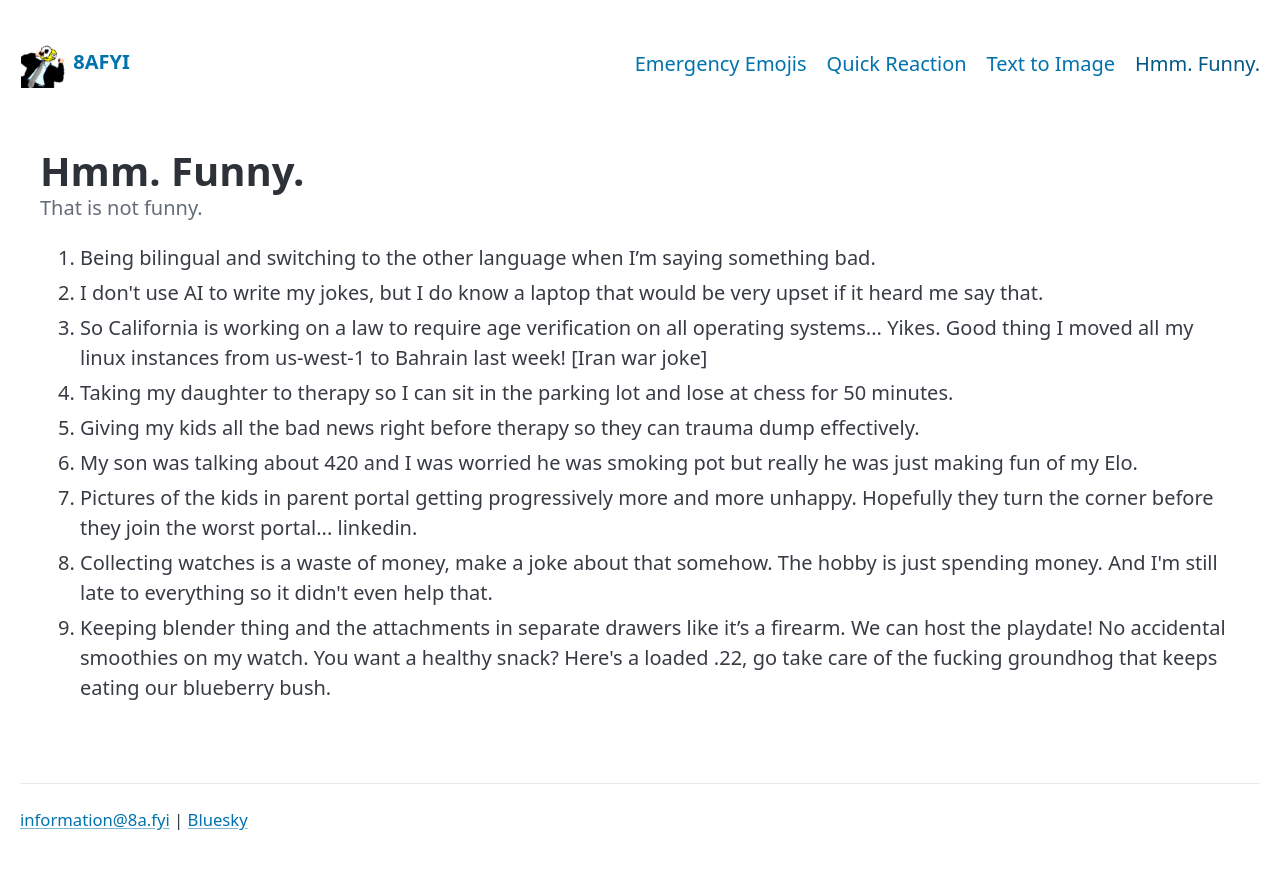
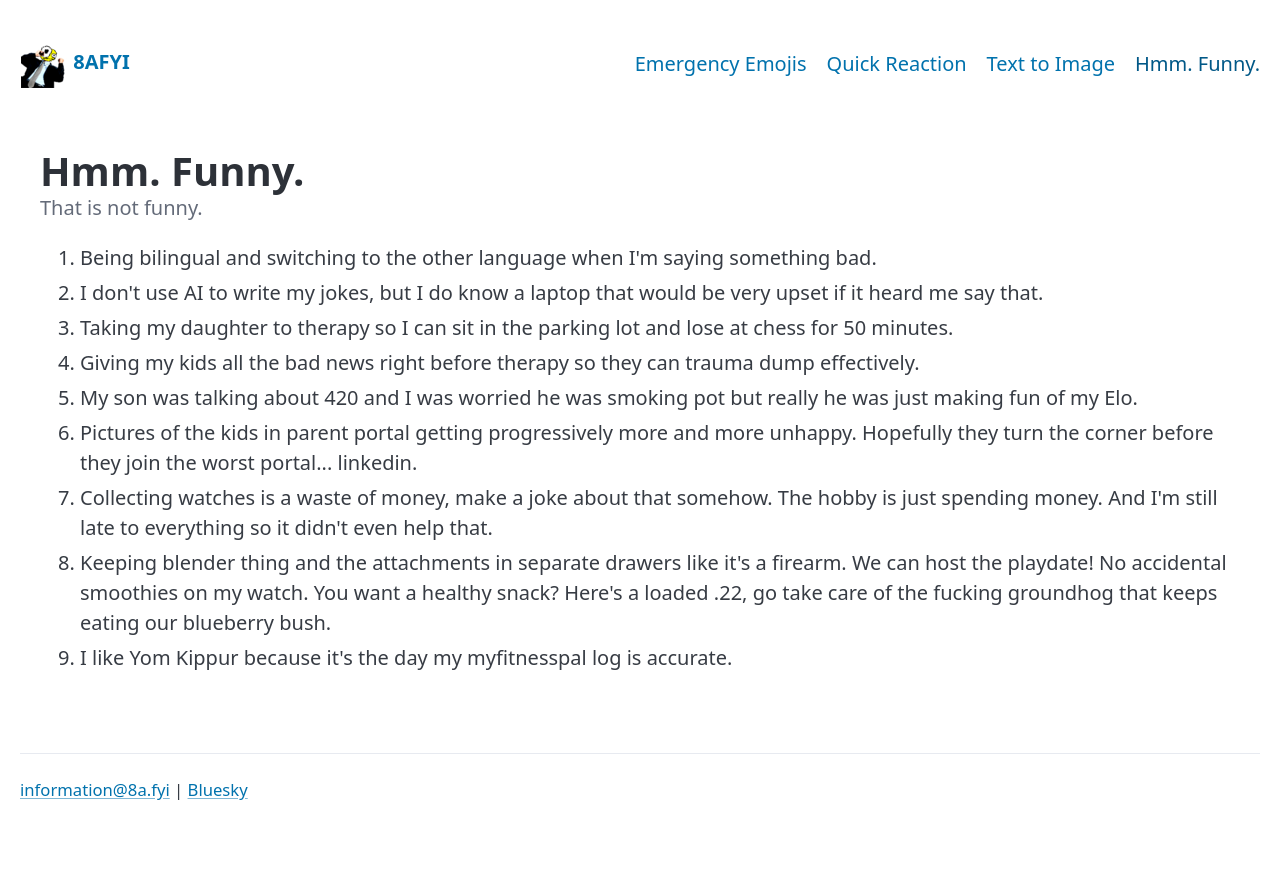
Before and after one commit to 8afyi/8afyi.github.io, a Jekyll site: the page built from jokes.md, in a window 1280 px wide. Shown: the top 869 px of the page. Built offline with Jekyll 4.4.1, drawn with Linux system fonts in a browser that asks for light colours.

Commit message:
new shit

```diff
--- a/_data/funnythings.yml
+++ b/_data/funnythings.yml
@@ -1,9 +1,9 @@
-- Being bilingual and switching to the other language when I’m saying something bad.
+- Being bilingual and switching to the other language when I'm saying something bad.
 - I don't use AI to write my jokes, but I do know a laptop that would be very upset if it heard me say that.
-- So California is working on a law to require age verification on all operating systems...  Yikes.  Good thing I moved all my linux instances from us-west-1 to Bahrain last week! [Iran war joke]
 - Taking my daughter to therapy so I can sit in the parking lot and lose at chess for 50 minutes.
 - Giving my kids all the bad news right before therapy so they can trauma dump effectively.
 - My son was talking about 420 and I was worried he was smoking pot but really he was just making fun of my Elo.
 - Pictures of the kids in parent portal getting progressively more and more unhappy. Hopefully they turn the corner before they join the worst portal... linkedin.
 - Collecting watches is a waste of money, make a joke about that somehow. The hobby is just spending money.  And I'm still late to everything so it didn't even help that.
-- Keeping blender thing and the attachments in separate drawers like it’s a firearm.  We can host the playdate!  No accidental smoothies on my watch. You want a healthy snack?  Here's a loaded .22, go take care of the fucking groundhog that keeps eating our blueberry bush.
+- Keeping blender thing and the attachments in separate drawers like it's a firearm.  We can host the playdate!  No accidental smoothies on my watch. You want a healthy snack?  Here's a loaded .22, go take care of the fucking groundhog that keeps eating our blueberry bush.
+- I like Yom Kippur because it's the day my myfitnesspal log is accurate.
```
Also changed, not shown: reactions/Fm2C_ljWIAASN_W.jpeg (added), reactions/HFGm2L2asAA8dZb.jpeg (added).
